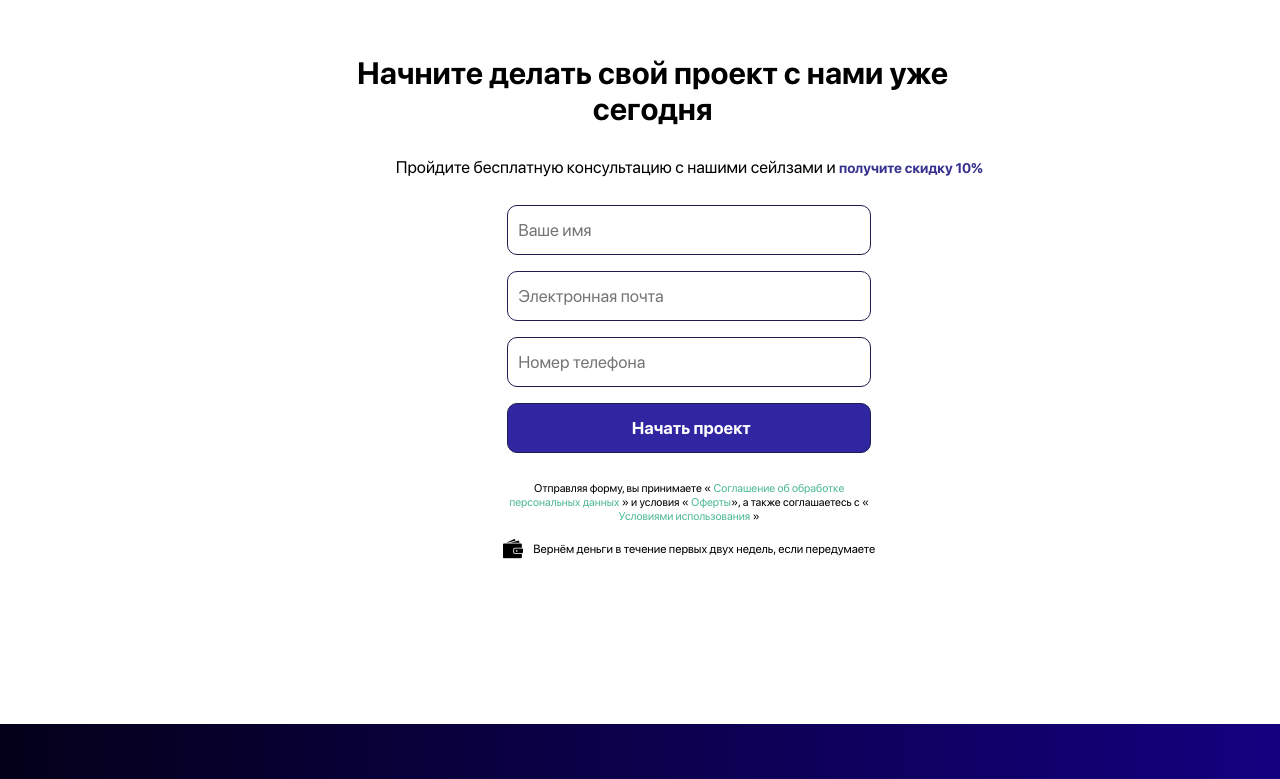
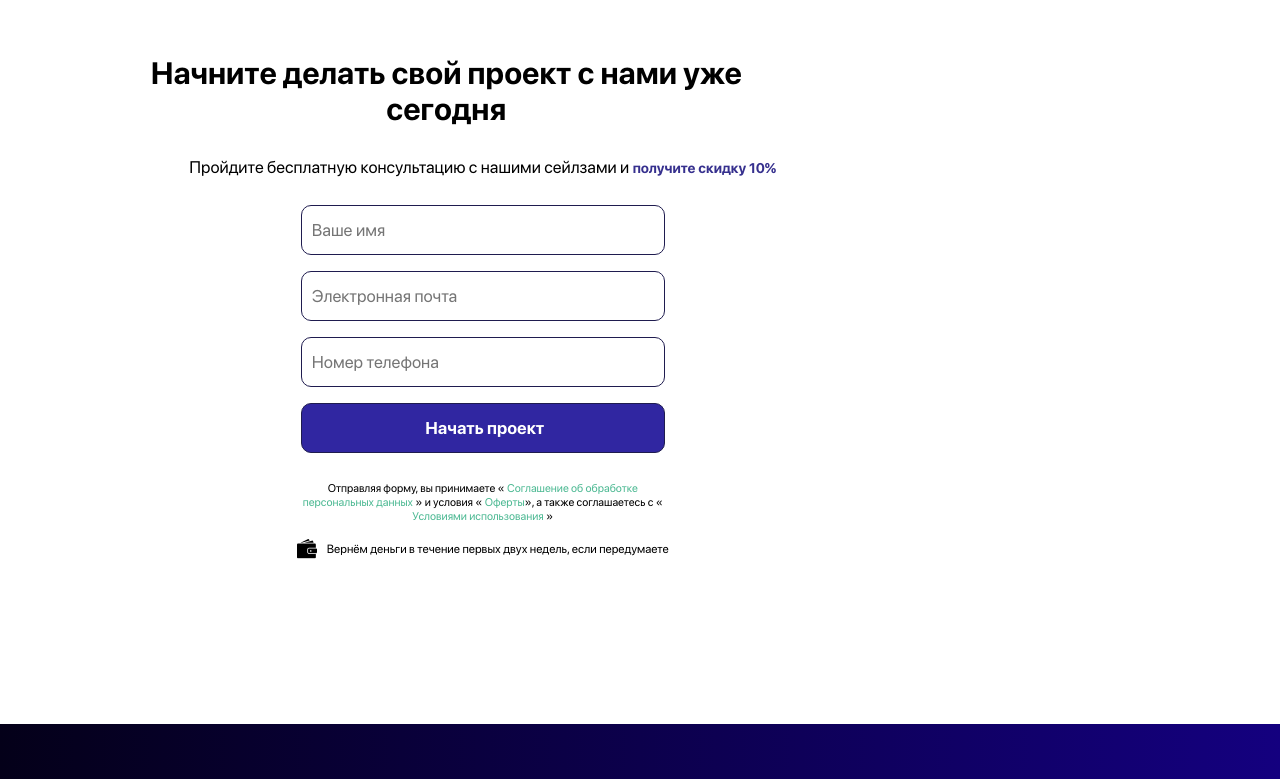
Before and after one commit to pataybob/delayou, a plain HTML site: page index.html in a window 1280 px wide. Shown: the part 5048-5827 px from the top of the page. Drawn offline with Linux system fonts and the light colour scheme.

Commit message:
adaptive:1million raz peredelanii

```diff
--- a/src/scss/_adaptive.scss
+++ b/src/scss/_adaptive.scss
@@ -900,6 +900,7 @@
 
                     .why__we-card{
                         width: 150px !important;
+                        height: 220px !important;
                         gap: 0px !important;
 
                     }
@@ -1112,8 +1113,9 @@
         }
         }
         .registration{
-            position: relative;
-            right: 40px;
+            // position: relative;
+            // right: 50px;
+            // margin-left: 555px !important;
             .registration__header{
                 h1{
                     position: relative;
@@ -1614,7 +1616,8 @@
         }
         }
         .registration{
-            margin-right: 88px !important;
+            position: relative;
+            margin-left: 20px !important;
             .registration__header{
                 h1{
                     position: relative;
```
Also changed, not shown: src/css/style.css, 1 other file.
